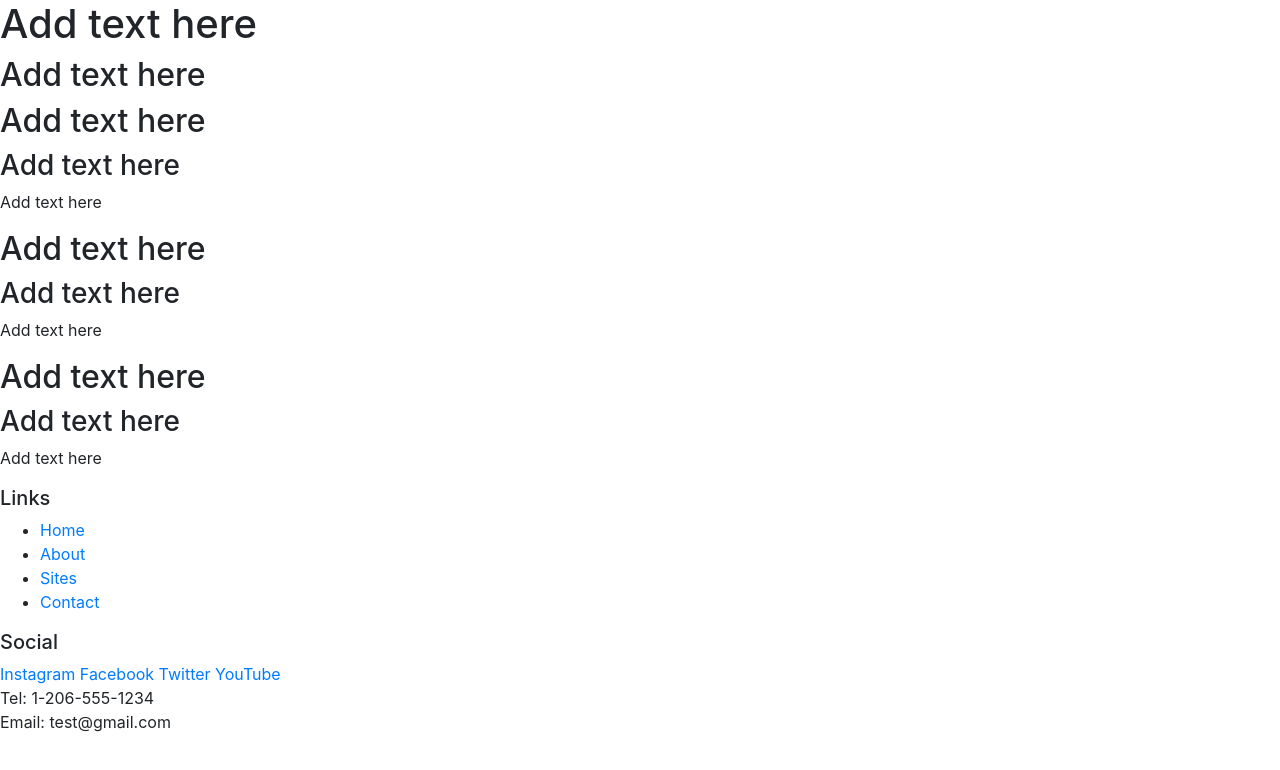
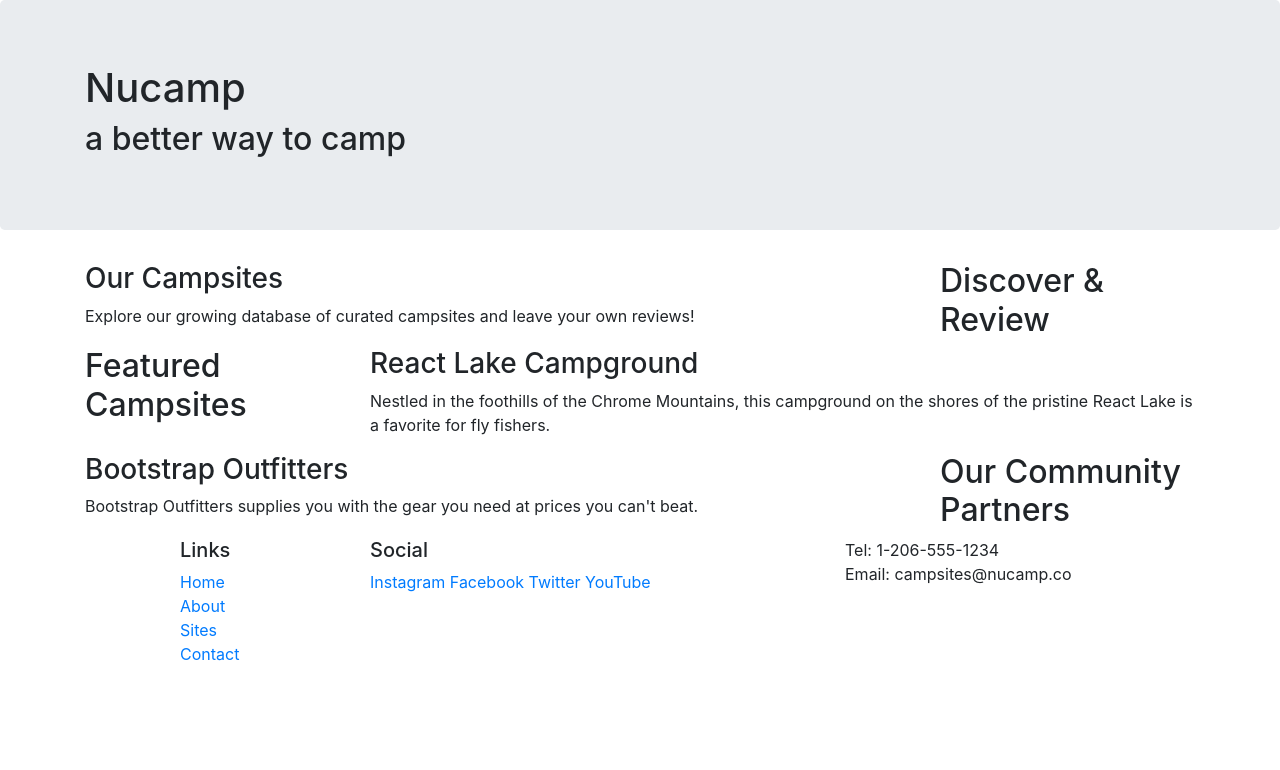
Before and after one commit to kendylleifheit-rgb/Bootstrap, a website: page index.html in a window 1280 px wide. Drawn offline with nearby package versions, Linux system fonts and the light colour scheme.

Commit message:
Bootstrap Grid

```diff
--- a/index.html
+++ b/index.html
@@ -14,53 +14,77 @@
 
 <body>
 
-    <header>
-        <div>
-            <h1>Add text here</h1>
-            <h2>Add text here</h2>
+        <header class="jumbotron">
+        <div class="container">
+            <div class="row">
+                <div class="col">
+                    <h1>Nucamp</h1>
+                    <h2>a better way to camp</h2>
+                </div>
+            </div>
         </div>
     </header>
 
-    <div>
-        <h2>Add text here</h2>
-        <h3>Add text here</h3>
-        <p>Add text here</p>
+       <div class="container">
+        <div class="row">
+            <div class="col-sm-4 order-sm-last col-md-3">
+                <h2>Discover & Review</h2>
+            </div>
+            <div class="col">
+                <h3>Our Campsites</h3>
+                <p>Explore our growing database of curated campsites and leave your own reviews!</p>
+            </div>
         </div>
 
-    <div>
-        <h2>Add text here</h2>
-        <h3>Add text here</h3>
-        <p>Add text here</p>
+        <div class="row">
+            <div class="col-sm-4 col-md-3">
+                <h2>Featured Campsites</h2>
+            </div>
+            <div class="col">
+                <h3>React Lake Campground</h3>
+                <p>Nestled in the foothills of the Chrome Mountains, this campground on the shores of the pristine React Lake is a favorite for fly fishers.</p>
+            </div>
         </div>
 
-    <div>
-        <h2>Add text here</h2>
-        <h3>Add text here</h3>
-        <p>Add text here</p>
+        <div class="row">
+             <div class="col-sm-4 order-sm-last col-md-3">
+                <h2>Our Community Partners</h2>
+            </div>
+            <div class="col">
+                <h3>Bootstrap Outfitters</h3>
+                <p>Bootstrap Outfitters supplies you with the gear you need at prices you can't beat.</p>
+            </div>
+        </div>
     </div>
 
+
     <footer>
-        <div>
+        <div class="container">
+            <div class="row">
+                <div class="col-4 col-sm-2 offset-1">
                     <h5>Links</h5>
-            <ul>
+                    <ul class="list-unstyled">
                         <li><a href="#">Home</a></li>
                         <li><a href="#">About</a></li>
                         <li><a href="#">Sites</a></li>
                         <li><a href="#">Contact</a></li>
                     </ul>
                 </div>
-        <div>
+                <div class="col-6 col-sm-5">
                     <h5>Social</h5>
                     <a href="http://instagram.com/">Instagram</a>
                     <a href="http://facebook.com/">Facebook</a>
                     <a href="http://twitter.com/">Twitter</a>
                     <a href="http://youtube.com/">YouTube</a>
                 </div>
-        <div>
+                <div class="col-sm-4">
                     Tel: 1-206-555-1234<br />
-            Email: test@gmail.com
+                    Email: campsites@nucamp.co
+                </div>
+           </div>
         </div>
     </footer>
+
     <!-- jQuery must come first, then Popper.js, then the Bootstrap JavaScript plugins.-->
     <script src="node_modules/jquery/dist/jquery.slim.min.js"></script>
     <script src="node_modules/popper.js/dist/umd/popper.min.js"></script>
```
Lines whose indentation alone changed are shown as unchanged.
